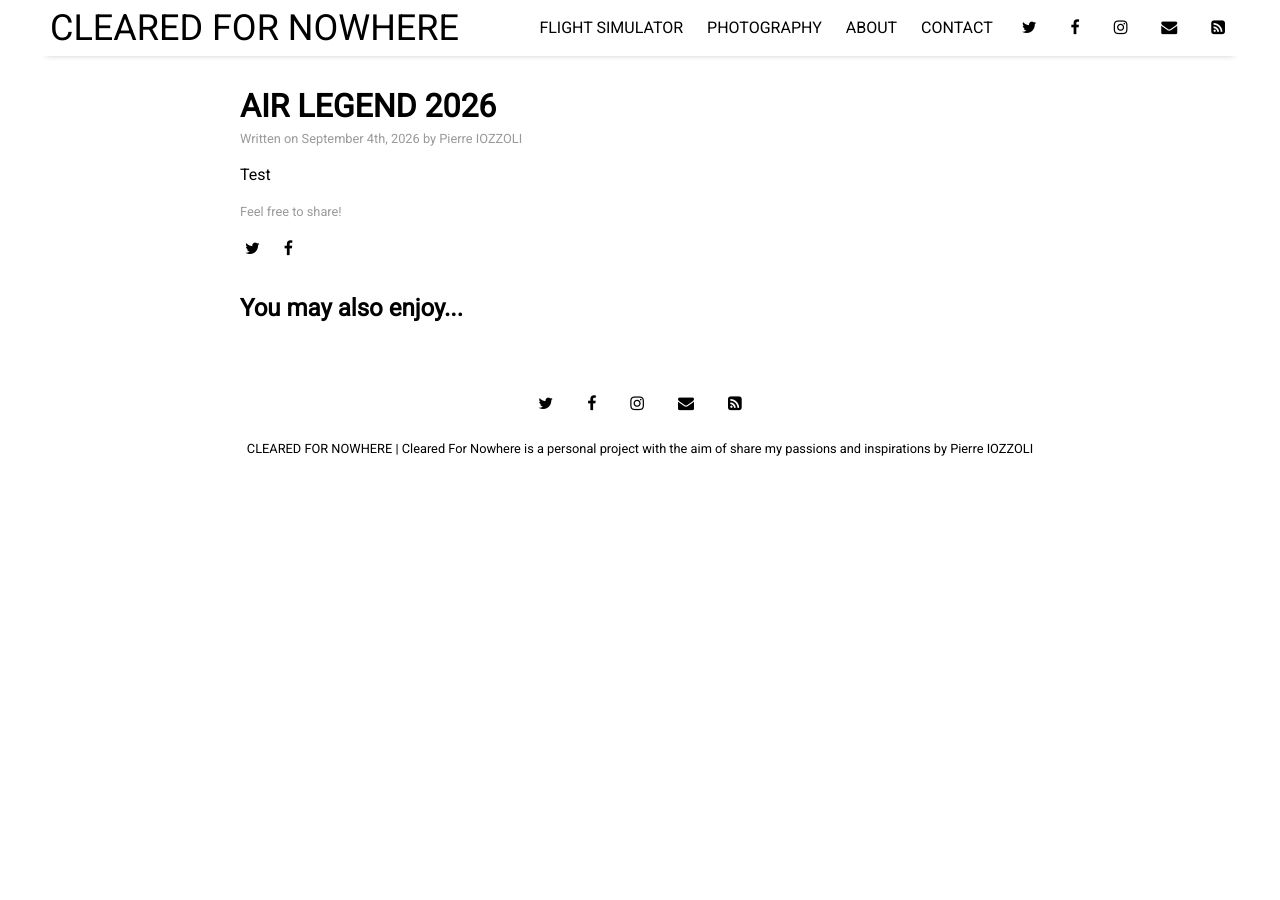
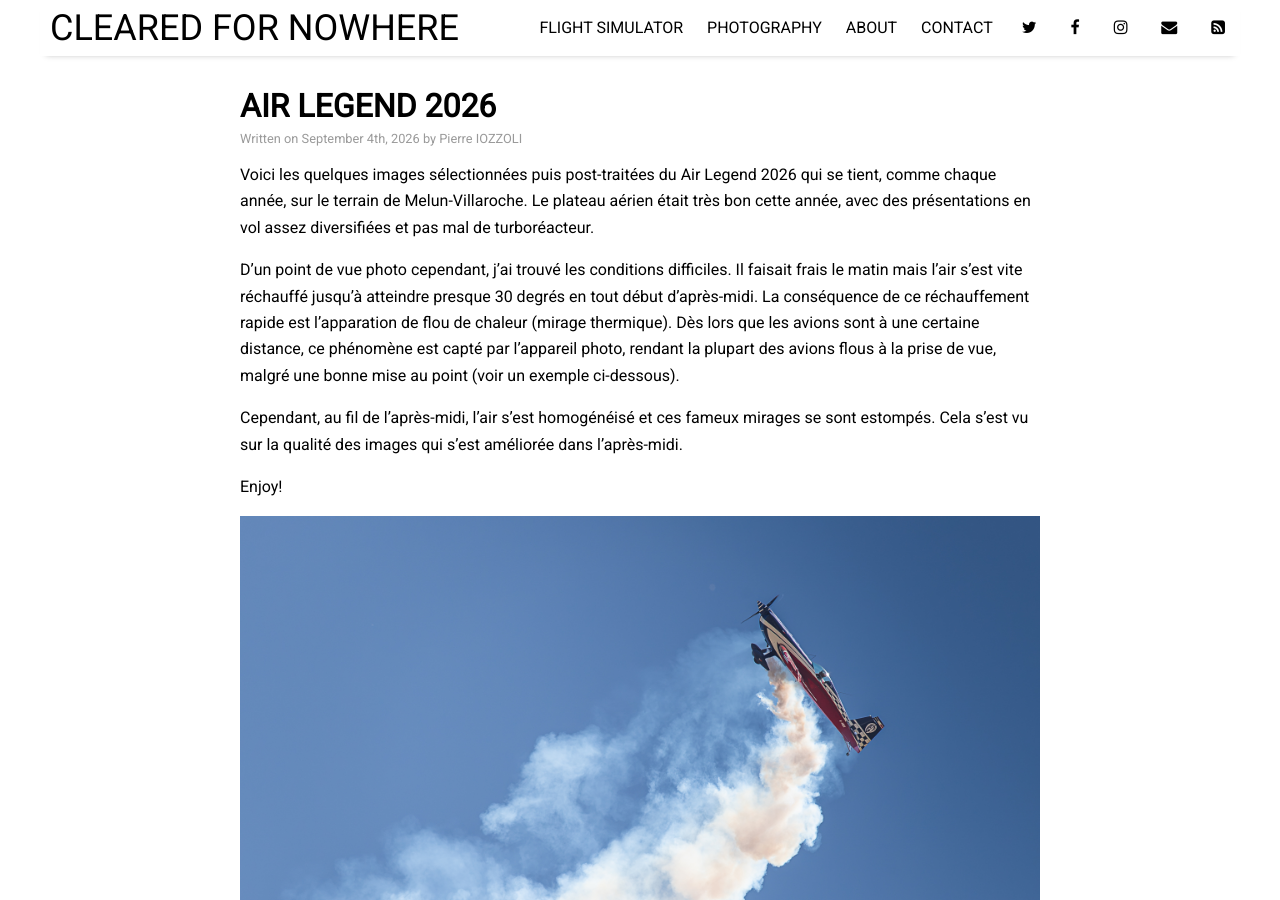
Before and after one commit to ClearedForNowhere/ClearedForNowhere.github.io, a Jekyll site: the page built from _posts/2026-09-04-AIR-LEGEND-2026.md, in a window 1280 px wide and 900 px high. Built offline with Jekyll 4.4.1, drawn with Linux system fonts in a browser that asks for light colours; nearby versions of some CDN libraries.

Commit message:
Update 2026-09-04-AIR-LEGEND-2026.md

```diff
--- a/_posts/2026-09-04-AIR-LEGEND-2026.md
+++ b/_posts/2026-09-04-AIR-LEGEND-2026.md
@@ -8,4 +8,71 @@ cover: AIR_LEGEND_2026_COVER.jpg
 image:
 ---
 
-Test
+Voici les quelques images sélectionnées puis post-traitées du Air Legend 2026 qui se tient, comme chaque année, sur le terrain de Melun-Villaroche.
+Le plateau aérien était très bon cette année, avec des présentations en vol assez diversifiées et pas mal de turboréacteur.
+
+D'un point de vue photo cependant, j'ai trouvé les conditions difficiles. Il faisait frais le matin mais l'air s'est vite réchauffé jusqu'à atteindre presque 30 degrés en tout début d'après-midi. La conséquence de ce réchauffement rapide est l'apparation de flou de chaleur (mirage thermique). Dès lors que les avions sont à une certaine distance, ce phénomène est capté par l'appareil photo, rendant la plupart des avions flous à la prise de vue, malgré une bonne mise au point (voir un exemple ci-dessous).
+
+Cependant, au fil de l'après-midi, l'air s'est homogénéisé et ces fameux mirages se sont estompés. Cela s'est vu sur la qualité des images qui s'est améliorée dans l'après-midi.
+
+Enjoy!
+
+![Air Legend 2026]({{ site.github.url }}/assets/img/AIR_LEGEND_2026 (1).jpg)
+
+![Air Legend 2026]({{ site.github.url }}/assets/img/AIR_LEGEND_2026 (2).jpg)
+
+![Air Legend 2026]({{ site.github.url }}/assets/img/AIR_LEGEND_2026 (3).jpg)
+
+![Air Legend 2026]({{ site.github.url }}/assets/img/AIR_LEGEND_2026 (4).jpg)
+
+![Air Legend 2026]({{ site.github.url }}/assets/img/AIR_LEGEND_2026 (5).jpg)
+
+![Air Legend 2026]({{ site.github.url }}/assets/img/AIR_LEGEND_2026 (6).jpg)
+
+![Air Legend 2026]({{ site.github.url }}/assets/img/AIR_LEGEND_2026 (7).jpg)
+
+![Air Legend 2026]({{ site.github.url }}/assets/img/AIR_LEGEND_2026 (8).jpg)
+
+![Air Legend 2026]({{ site.github.url }}/assets/img/AIR_LEGEND_2026 (9).jpg)
+
+![Air Legend 2026]({{ site.github.url }}/assets/img/AIR_LEGEND_2026 (10).jpg)
+
+![Air Legend 2026]({{ site.github.url }}/assets/img/AIR_LEGEND_2026 (11).jpg)
+
+![Air Legend 2026]({{ site.github.url }}/assets/img/AIR_LEGEND_2026 (12).jpg)
+
+![Air Legend 2026]({{ site.github.url }}/assets/img/AIR_LEGEND_2026 (13).jpg)
+
+![Air Legend 2026]({{ site.github.url }}/assets/img/AIR_LEGEND_2026 (14).jpg)
+
+![Air Legend 2026]({{ site.github.url }}/assets/img/AIR_LEGEND_2026 (15).jpg)
+
+![Air Legend 2026]({{ site.github.url }}/assets/img/AIR_LEGEND_2026 (16).jpg)
+
+![Air Legend 2026]({{ site.github.url }}/assets/img/AIR_LEGEND_2026 (17).jpg)
+
+![Air Legend 2026]({{ site.github.url }}/assets/img/AIR_LEGEND_2026 (18).jpg)
+
+![Air Legend 2026]({{ site.github.url }}/assets/img/AIR_LEGEND_2026 (19).jpg)
+
+![Air Legend 2026]({{ site.github.url }}/assets/img/AIR_LEGEND_2026 (20).jpg)
+
+![Air Legend 2026]({{ site.github.url }}/assets/img/AIR_LEGEND_2026 (21).jpg)
+
+![Air Legend 2026]({{ site.github.url }}/assets/img/AIR_LEGEND_2026 (22).jpg)
+
+![Air Legend 2026]({{ site.github.url }}/assets/img/AIR_LEGEND_2026 (23).jpg)
+
+![Air Legend 2026]({{ site.github.url }}/assets/img/AIR_LEGEND_2026 (24).jpg)
+
+![Air Legend 2026]({{ site.github.url }}/assets/img/AIR_LEGEND_2026 (25).jpg)
+
+![Air Legend 2026]({{ site.github.url }}/assets/img/AIR_LEGEND_2026 (26).jpg)
+
+![Air Legend 2026]({{ site.github.url }}/assets/img/AIR_LEGEND_2026 (27).jpg)
+
+![Air Legend 2026]({{ site.github.url }}/assets/img/AIR_LEGEND_2026 (28).jpg)
+
+![Air Legend 2026]({{ site.github.url }}/assets/img/AIR_LEGEND_2026 (29).jpg)
+
+![Air Legend 2026]({{ site.github.url }}/assets/img/AIR_LEGEND_2026 (30).jpg)
```
